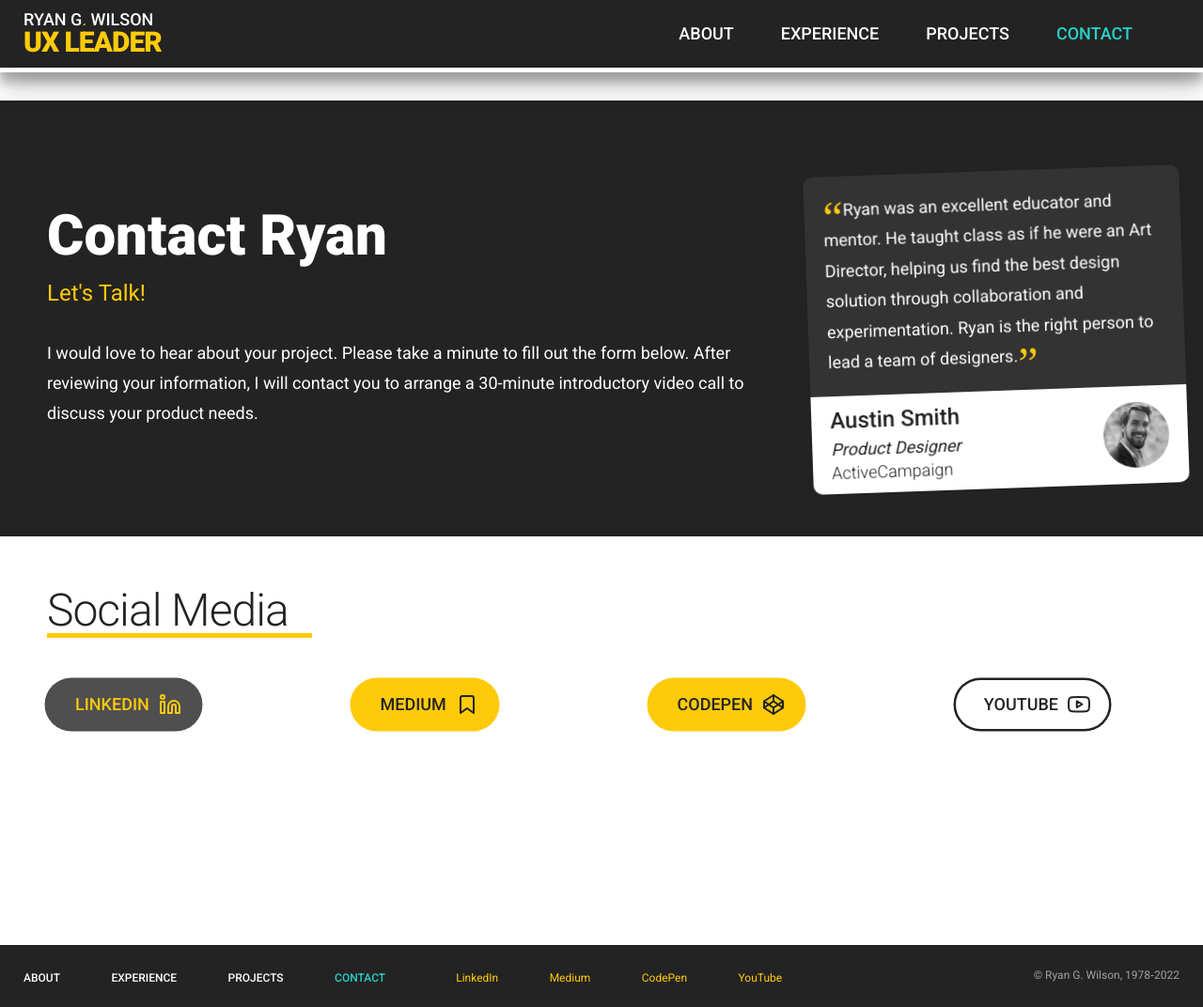
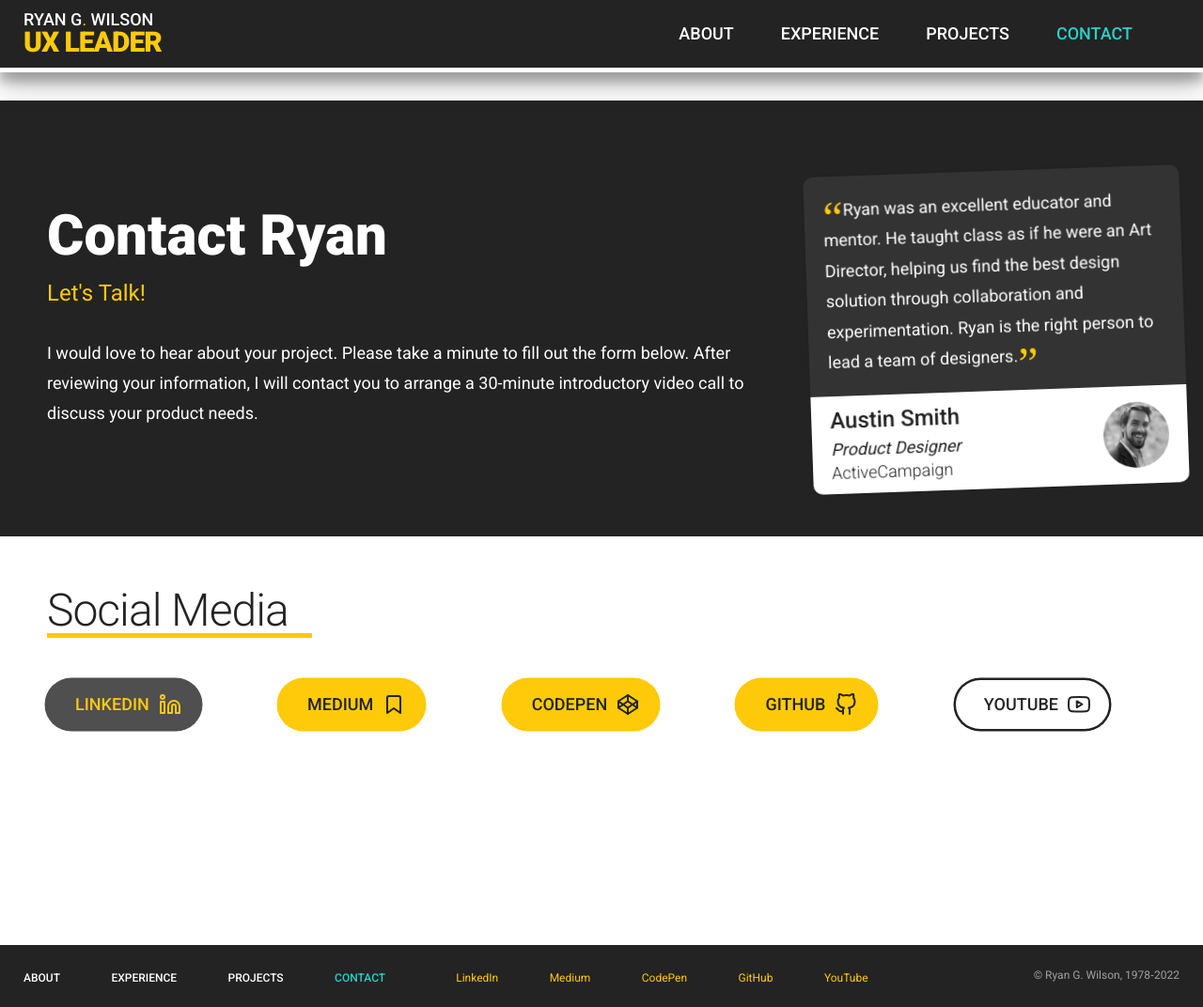
Before and after one commit to ryangwilson/ryangwilson.github.io, a Jekyll site: the page built from contact-ty.md, in a window 1280 px wide and 1072 px high. Shown: the whole window at 94% size. Built offline with Jekyll 4.4.1, drawn with Linux system fonts in a browser that asks for light colours; some web fonts are replaced.

Commit message:
adds github link to secondary links

```diff
--- a/_data/subnav.json
+++ b/_data/subnav.json
@@ -18,6 +18,12 @@
         "url": "https://codepen.io/ryangwilson/"
     },
     {
+        "title": "GitHub",
+        "priority": "secondary",
+        "icon": "github",
+        "url": "https://github.com/ryangwilson"
+    },
+    {
         "title": "YouTube",
         "priority": "tertiary",
         "icon": "youtube",
```
